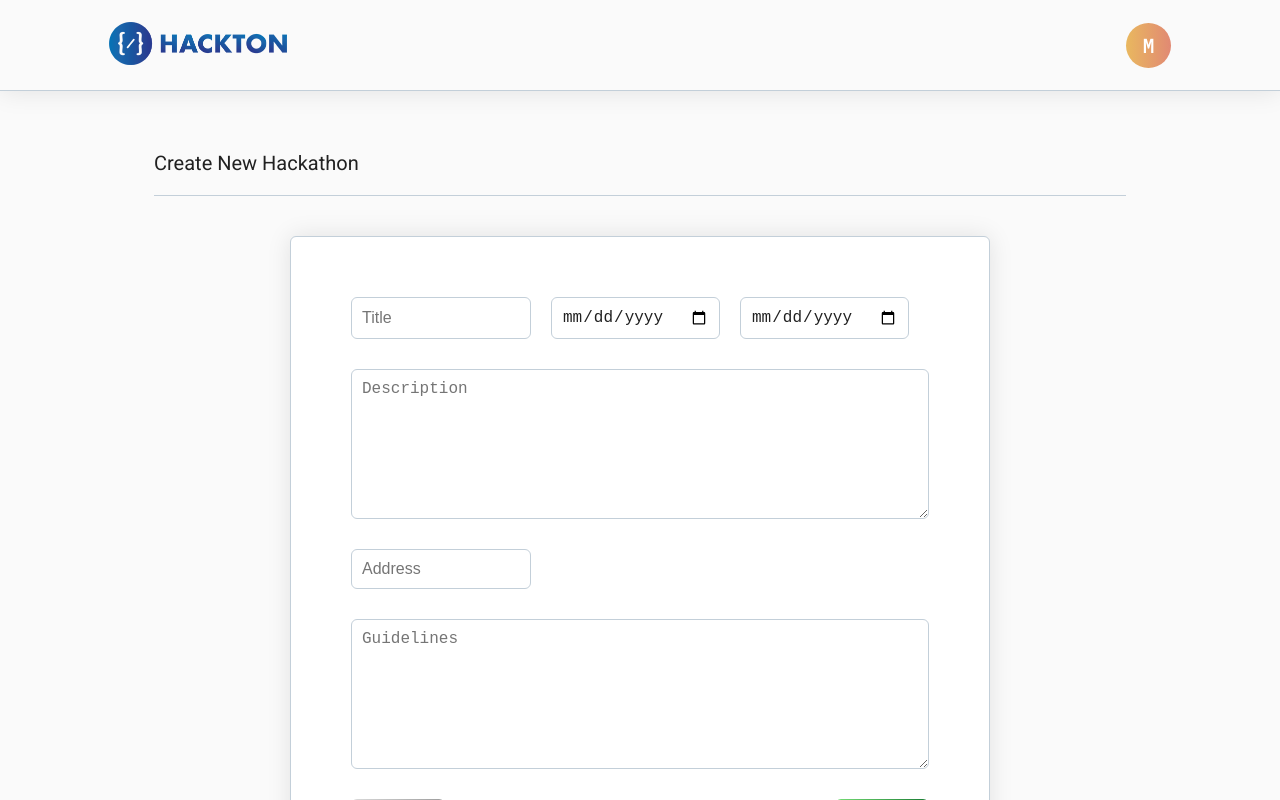
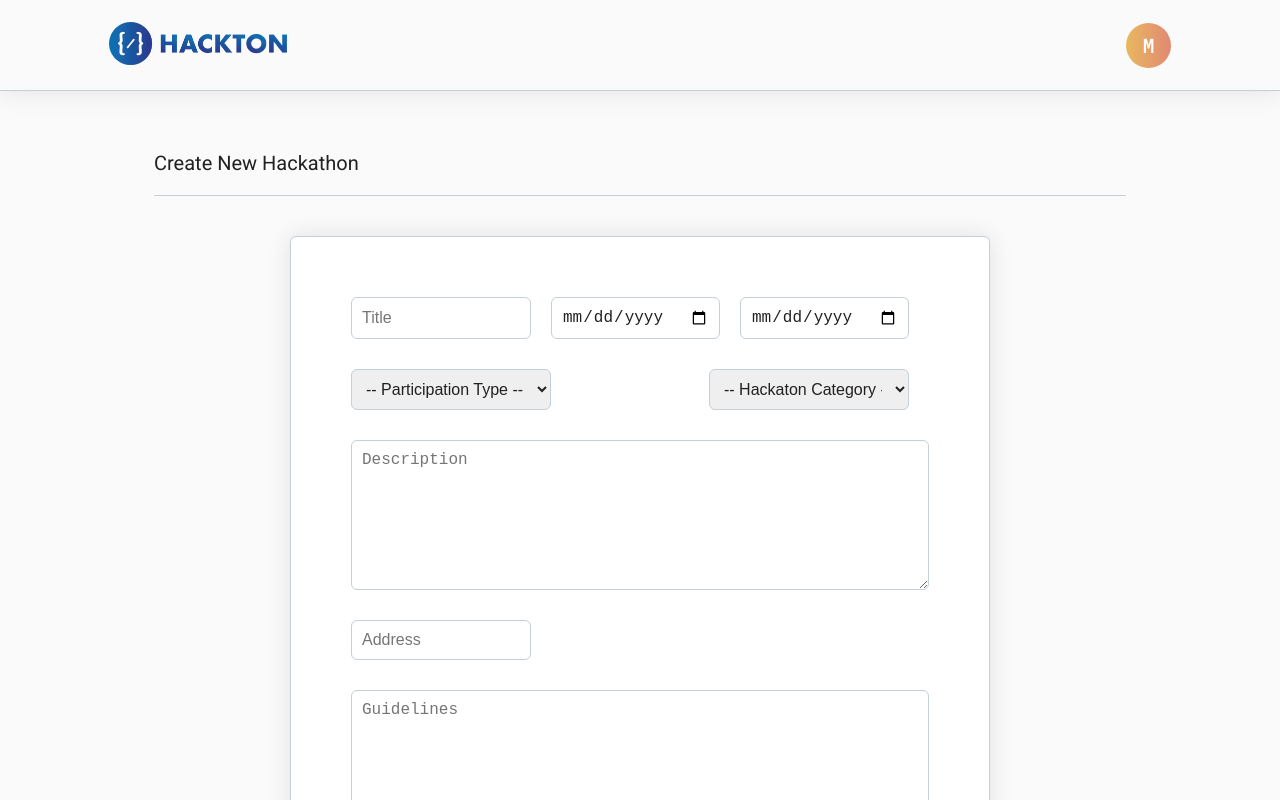
Before and after one commit to LABS-EU3/hackton-frontend, a React (Create React App) app: page /dashboard/new in a window 1280 px wide. Shown: the top 800 px of the page. Built offline with nearby package versions, Linux system fonts and the light colour scheme.

Commit message:
added dropdown list

```diff
--- a/src/components/atoms/Select.js
+++ b/src/components/atoms/Select.js
@@ -12,7 +12,7 @@ const S = styled.select`
   border: 1px solid ${Colors.Solid.BORDER_GREY};
   border-radius: 6px;
   padding: 10px;
-  width: 180px;
+  width: 200px;
   margin: 0 20px 10px 0;
 
   ${({ wide }) =>
@@ -24,7 +24,7 @@ const S = styled.select`
 
 const Select = ({ type, placeholder, wide, ...inputProps }) => {
       return (
-    <S type={type} placeholder={placeholder} wide={wide} {...inputProps} />
+    <S type={type} placeholder={placeholder} wide={wide} {...inputProps} ></S>
   );
 
 };
--- a/src/components/templates/HackathonForm.js
+++ b/src/components/templates/HackathonForm.js
@@ -16,6 +16,7 @@ import TextArea from "../atoms/TextArea";
 import { ButtonGradientGrey, ButtonGradientGreen } from "../atoms/Button";
 import { useDispatch } from "react-redux";
 import { createEvent } from "../../store/events/actions";
+import Select from "../atoms/Select";
 
 const BodyContainerColumn = styled(BodyContainer)`
   flex-direction: column;
@@ -95,6 +96,20 @@ const Onboarding = ({ user }) => {
                   />
                 </RowBody>
                 <RowBody>
+                  <Select name="Participation type">
+                    <option value="">-- Participation Type --</option>
+                    <option value="team">team</option>
+                    <option value="individual">individual</option>
+                    <option value="both">both</option>
+                  </Select>
+                  <Select name="Hackaton Category">
+                    <option value="">-- Hackaton Category --</option>
+                    <option value="Summer Hackaton">Summer Hackaton</option>
+                    <option value="Winter Hackaton">Winter Hackaton</option>
+                    <option value="Autumn Hackaton">Autumn Hackaton</option>
+                  </Select>
+                </RowBody>
+                <RowBody>
                   <TextArea
                     wide
                     type="text"
```
